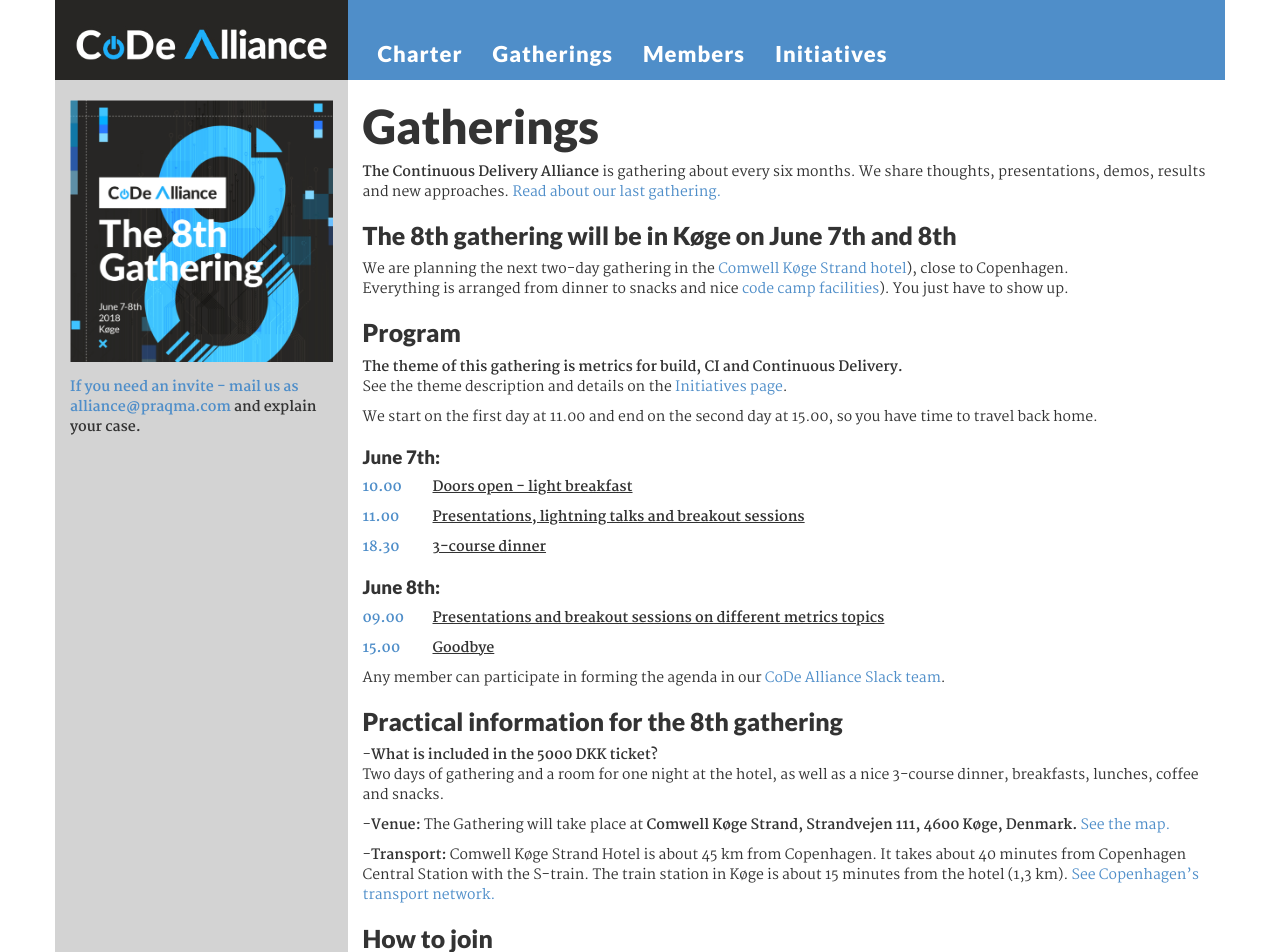
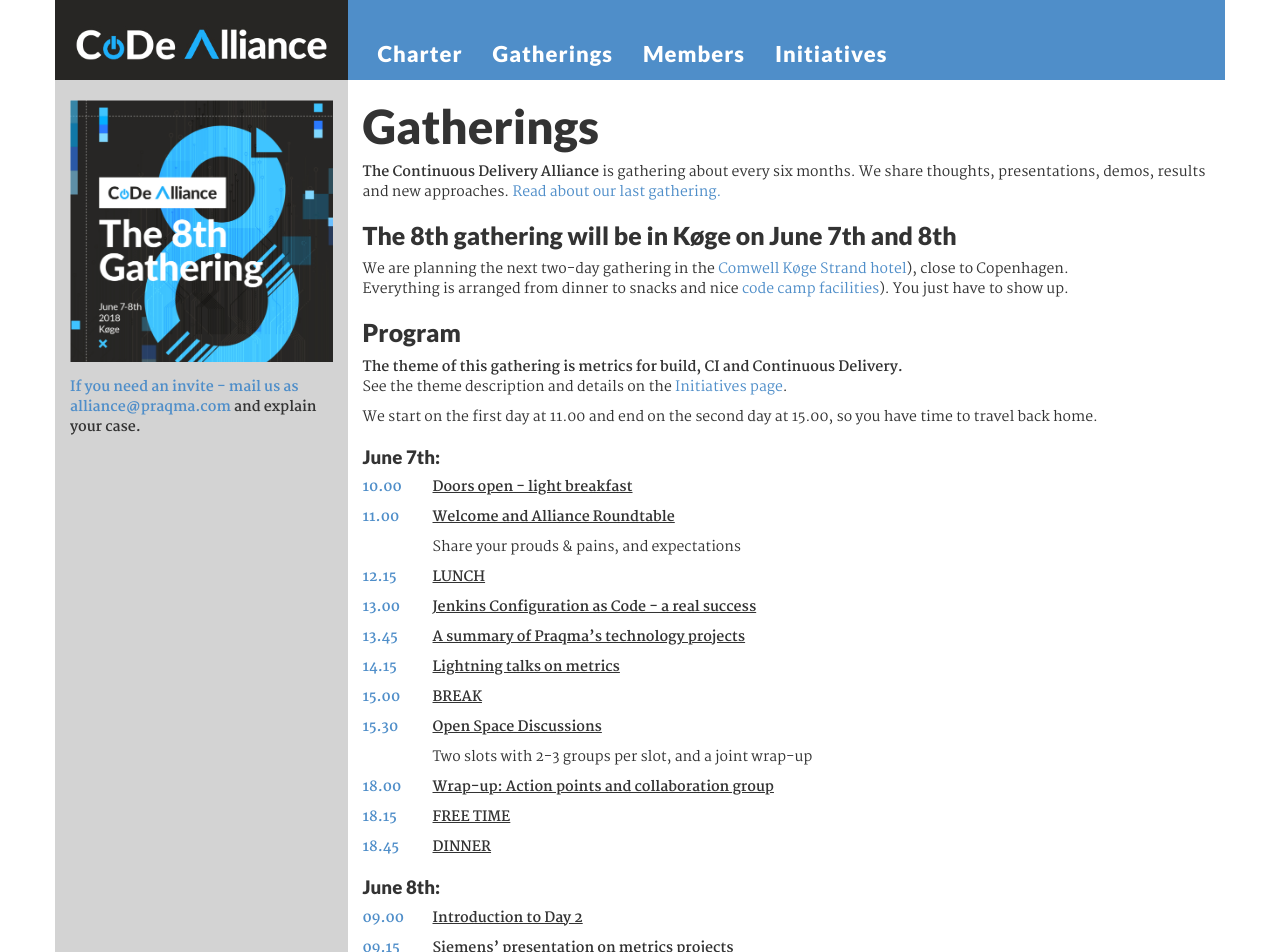
Before and after one commit to Praqma/web-alliance, a Jekyll site: the page built from _pages/gatherings.md, in a window 1280 px wide and 1400 px high. Shown: the top 952 px of the window. Built offline with Jekyll 4.4.1, drawn with Linux system fonts in a browser that asks for light colours; some of the changed text lies outside the part shown.

Commit message:
close #78 add agenda 8th gathering

```diff
--- a/_pages/gatherings.md
+++ b/_pages/gatherings.md
@@ -27,26 +27,108 @@
 
 11.00
 {: .agenda-time }
-Presentations, lightning talks and breakout sessions
+Welcome and Alliance Roundtable
+{: .agenda-name }
+Share your prouds & pains, and expectations
+{: .right }
+
+12.15
+{: .agenda-time }
+LUNCH
 {: .agenda-name }
 
-18.30
+13.00
 {: .agenda-time }
-3-course dinner
+Jenkins Configuration as Code - a real success
+{: .agenda-name }
+
+13.45
+{: .agenda-time }
+A summary of Praqma's technology projects
+{: .agenda-name }
+
+14.15
+{: .agenda-time }
+Lightning talks on metrics
+{: .agenda-name }
+
+15.00
+{: .agenda-time }
+BREAK
+{: .agenda-name }
+
+15.30
+{: .agenda-time }
+Open Space Discussions
+{: .agenda-name }
+Two slots with 2-3 groups per slot, and a joint wrap-up
+{: .right }
+
+18.00
+{: .agenda-time }
+Wrap-up: Action points and collaboration group
+{: .agenda-name }
+
+18.15
+{: .agenda-time }
+FREE TIME
+{: .agenda-name }
+
+18.45
+{: .agenda-time }
+DINNER
 {: .agenda-name }
 
 ### June 8th:
 09.00
 {: .agenda-time }
-Presentations and breakout sessions on different metrics topics
+Introduction to Day 2
+{: .agenda-name }
+
+09.15
+{: .agenda-time }
+Siemens' presentation on metrics projects
+{: .agenda-name }
+
+10.15
+{: .agenda-time }
+BREAK
+{: .agenda-name }
+
+10.30
+{: .agenda-time }
+Volvo Trcuks' presentation on metrics projects
+{: .agenda-name }
+
+11.30
+{: .agenda-time }
+DORA's DevOps report - What are successful metrics for Continuous Delivery?
+{: .agenda-name }
+
+12.00
+{: .agenda-time }
+LUNCH
+{: .agenda-name }
+
+13.00
+{: .agenda-time }
+Open Space Discussions
+{: .agenda-name }
+Two slots with 2-3 groups per slot, and a joint wrap-up
+{: .right }
+
+14.45
+{: .agenda-time }
+Wrap-up and retrospective
 {: .agenda-name }
 
 15.00
 {: .agenda-time }
-Goodbye
+The End
 {: .agenda-name }
 
-Any member can participate in forming the agenda in our [CoDe Alliance Slack team](http://josra.slack.com/){: target="\_blank"}.
+<br>
+Want to share your story? Any member can participate in forming the agenda in our [CoDe Alliance Slack channel](http://josra.slack.com/){: target="\_blank"}.
 
 ## Practical information for the 8th gathering {#practicalinfo}
 
```
